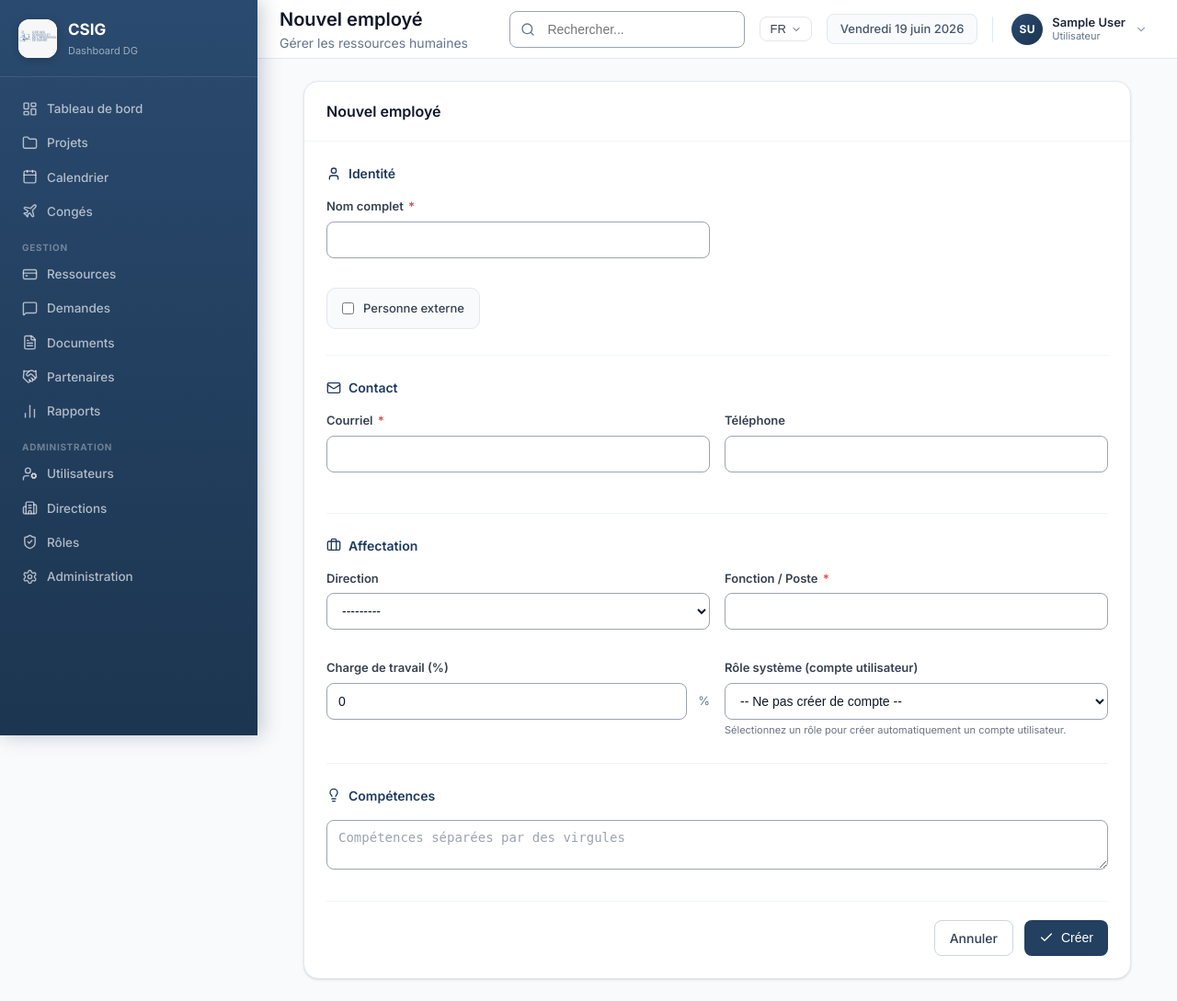
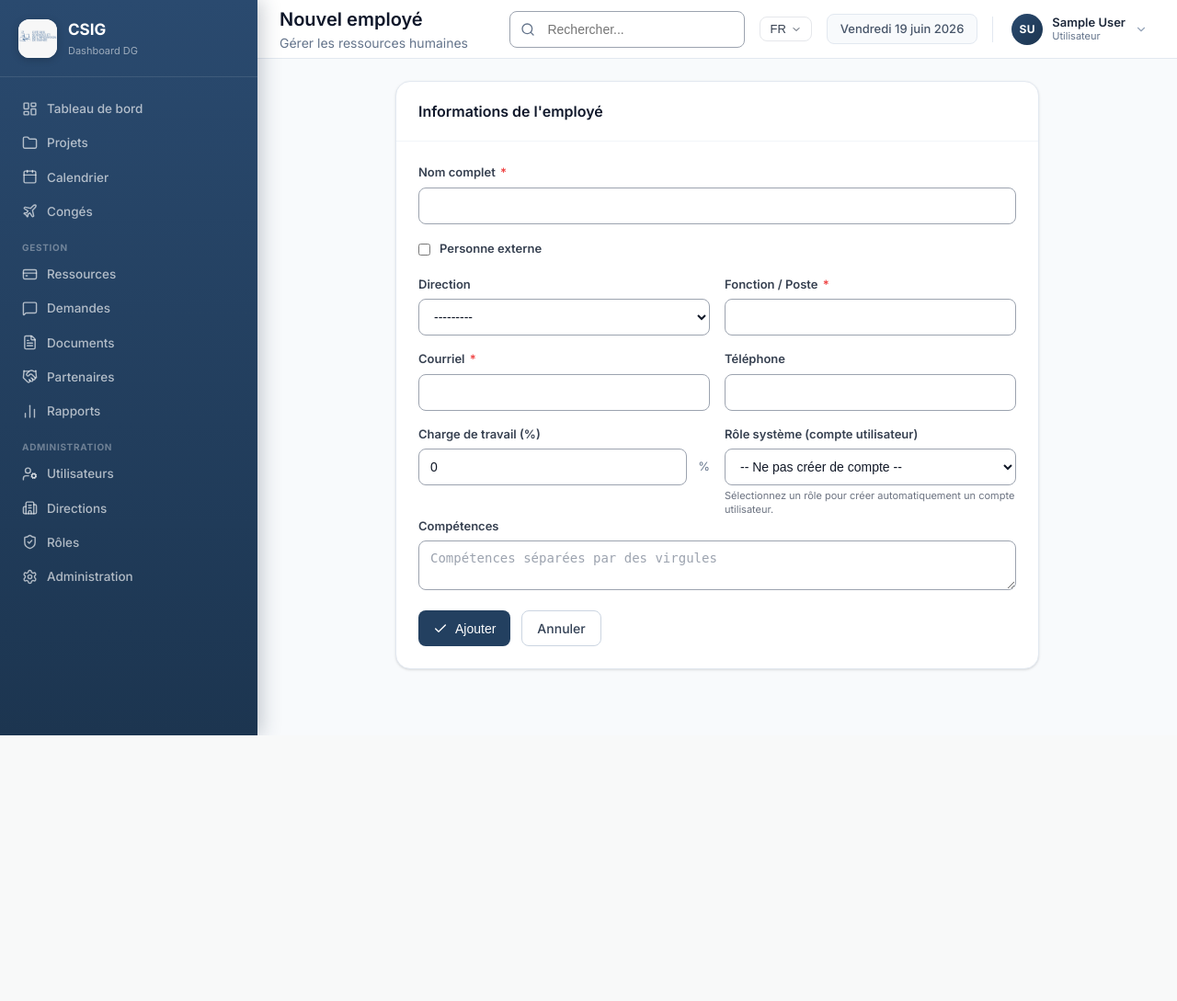
Before and after one commit to Bella5768/Dashbord_Direction, a Django app: page /employes/nouveau/ in a window 1280 px wide. Shown: the whole page at 92% size. After the commit the page ends 800 px from the top, so only its background shows below. Run offline with Django 5.2, Linux system fonts and the light colour scheme; the visitor is signed in with stand-in values (Sample User, id 1); data comes from the database, SQL or seed files in the repository; some libraries are stand-ins or nearby versions.

Commit message:
ui: alignement du formulaire employé sur le design des autres formulaires

```diff
--- a/templates/core/employee_form.html
+++ b/templates/core/employee_form.html
@@ -6,56 +6,57 @@
 {% block page_subtitle %}{% trans 'Gérer les ressources humaines' %}{% endblock %}
 
 {% block content %}
-<div class="card" style="max-width: 900px; margin: 0 auto;">
+<div class="card" style="max-width: 700px; margin: 0 auto;">
     <div class="card-header">
-        <h3 class="card-title">{{ title }}</h3>
+        <h3 class="card-title">{% trans 'Informations de l\'employé' %}</h3>
     </div>
     <div class="card-content">
         <form method="post">
             {% csrf_token %}
 
-            <!-- Section identité -->
-            <div style="margin-bottom: 28px;">
-                <h4 style="font-size: 14px; font-weight: 600; color: #1e3a5f; margin: 0 0 16px 0; display: flex; align-items: center; gap: 8px;">
-                    <i data-lucide="user" width="16" height="16"></i>
-                    {% trans 'Identité' %}
-                </h4>
-                <div class="grid grid-2" style="gap: 16px;">
             <div class="form-group">
-                        <label for="{{ form.name.id_for_label }}" class="form-label">
+                <label class="form-label" for="{{ form.name.id_for_label }}">
                     {{ form.name.label }} <span class="required">*</span>
                 </label>
                 {{ form.name }}
                 {% if form.name.errors %}<p class="form-error">{{ form.name.errors.0 }}</p>{% endif %}
             </div>
+
             <div class="form-group" id="org_row" style="display:none;">
-                        <label for="{{ form.organization.id_for_label }}" class="form-label">
+                <label class="form-label" for="{{ form.organization.id_for_label }}">
                     {{ form.organization.label }} <span class="required">*</span>
                 </label>
                 {{ form.organization }}
                 {% if form.organization.errors %}<p class="form-error">{{ form.organization.errors.0 }}</p>{% endif %}
             </div>
-                </div>
 
-                <div class="form-group" style="margin-top: 16px;">
-                    <label style="display: inline-flex; align-items: center; gap: 10px; padding: 12px 16px; background: #f8fafc; border: 1px solid #e2e8f0; border-radius: 10px; cursor: pointer; font-size: 14px; color: #334155;">
+            <div class="form-group">
+                <label style="display: inline-flex; align-items: center; gap: 10px; cursor: pointer; font-size: 14px;">
                     {{ form.is_external }}
-                        <span class="form-label" style="margin: 0; font-weight: 500;">{{ form.is_external.label }}</span>
+                    <span class="form-label" style="margin: 0;">{{ form.is_external.label }}</span>
                 </label>
                 {% if form.is_external.errors %}<p class="form-error">{{ form.is_external.errors.0 }}</p>{% endif %}
                 {% if form.is_external.help_text %}<span class="form-help">{{ form.is_external.help_text }}</span>{% endif %}
             </div>
+
+            <div class="grid grid-2" style="gap: 16px;">
+                <div class="form-group">
+                    <label class="form-label" for="{{ form.direction.id_for_label }}">{{ form.direction.label }}</label>
+                    {{ form.direction }}
+                    {% if form.direction.errors %}<p class="form-error">{{ form.direction.errors.0 }}</p>{% endif %}
+                </div>
+                <div class="form-group">
+                    <label class="form-label" for="{{ form.role.id_for_label }}">
+                        {{ form.role.label }} <span class="required">*</span>
+                    </label>
+                    {{ form.role }}
+                    {% if form.role.errors %}<p class="form-error">{{ form.role.errors.0 }}</p>{% endif %}
+                </div>
             </div>
 
-            <!-- Section contact -->
-            <div style="margin-bottom: 28px; padding-top: 24px; border-top: 1px solid #f1f5f9;">
-                <h4 style="font-size: 14px; font-weight: 600; color: #1e3a5f; margin: 0 0 16px 0; display: flex; align-items: center; gap: 8px;">
-                    <i data-lucide="mail" width="16" height="16"></i>
-                    {% trans 'Contact' %}
-                </h4>
             <div class="grid grid-2" style="gap: 16px;">
                 <div class="form-group" id="email_row">
-                        <label for="{{ form.email.id_for_label }}" class="form-label">
+                    <label class="form-label" for="{{ form.email.id_for_label }}">
                         {{ form.email.label }} <span id="email_required_star" class="required">*</span>
                     </label>
                     {{ form.email }}
@@ -65,36 +66,15 @@
                     </span>
                 </div>
                 <div class="form-group">
-                        <label for="{{ form.phone.id_for_label }}" class="form-label">{{ form.phone.label }}</label>
+                    <label class="form-label" for="{{ form.phone.id_for_label }}">{{ form.phone.label }}</label>
                     {{ form.phone }}
                     {% if form.phone.errors %}<p class="form-error">{{ form.phone.errors.0 }}</p>{% endif %}
                 </div>
             </div>
-            </div>
 
-            <!-- Section affectation -->
-            <div style="margin-bottom: 28px; padding-top: 24px; border-top: 1px solid #f1f5f9;">
-                <h4 style="font-size: 14px; font-weight: 600; color: #1e3a5f; margin: 0 0 16px 0; display: flex; align-items: center; gap: 8px;">
-                    <i data-lucide="briefcase" width="16" height="16"></i>
-                    {% trans 'Affectation' %}
-                </h4>
             <div class="grid grid-2" style="gap: 16px;">
                 <div class="form-group">
-                        <label for="{{ form.direction.id_for_label }}" class="form-label">{{ form.direction.label }}</label>
-                        {{ form.direction }}
-                        {% if form.direction.errors %}<p class="form-error">{{ form.direction.errors.0 }}</p>{% endif %}
-                    </div>
-                    <div class="form-group">
-                        <label for="{{ form.role.id_for_label }}" class="form-label">
-                            {{ form.role.label }} <span class="required">*</span>
-                        </label>
-                        {{ form.role }}
-                        {% if form.role.errors %}<p class="form-error">{{ form.role.errors.0 }}</p>{% endif %}
-                    </div>
-                </div>
-                <div class="grid grid-2" style="gap: 16px; margin-top: 16px;">
-                    <div class="form-group">
-                        <label for="{{ form.workload.id_for_label }}" class="form-label">{{ form.workload.label }}</label>
+                    <label class="form-label" for="{{ form.workload.id_for_label }}">{{ form.workload.label }}</label>
                     <div style="display: flex; align-items: center; gap: 12px;">
                         {{ form.workload }}
                         <span style="font-size: 13px; color: #64748b; white-space: nowrap;">%</span>
@@ -102,35 +82,26 @@
                     {% if form.workload.errors %}<p class="form-error">{{ form.workload.errors.0 }}</p>{% endif %}
                 </div>
                 <div class="form-group">
-                        <label for="{{ form.system_role.id_for_label }}" class="form-label">
-                            {{ form.system_role.label }}
-                        </label>
+                    <label class="form-label" for="{{ form.system_role.id_for_label }}">{{ form.system_role.label }}</label>
                     {{ form.system_role }}
                     {% if form.system_role.errors %}<p class="form-error">{{ form.system_role.errors.0 }}</p>{% endif %}
                     <span class="form-help">{% trans "Sélectionnez un rôle pour créer automatiquement un compte utilisateur." %}</span>
                 </div>
             </div>
-            </div>
 
-            <!-- Section compétences -->
-            <div style="margin-bottom: 28px; padding-top: 24px; border-top: 1px solid #f1f5f9;">
-                <h4 style="font-size: 14px; font-weight: 600; color: #1e3a5f; margin: 0 0 16px 0; display: flex; align-items: center; gap: 8px;">
-                    <i data-lucide="lightbulb" width="16" height="16"></i>
-                    {% trans 'Compétences' %}
-                </h4>
             <div class="form-group">
+                <label class="form-label" for="{{ form.skills.id_for_label }}">{{ form.skills.label }}</label>
                 {{ form.skills }}
                 {% if form.skills.errors %}<p class="form-error">{{ form.skills.errors.0 }}</p>{% endif %}
                 {% if form.skills.help_text %}<span class="form-help">{{ form.skills.help_text }}</span>{% endif %}
             </div>
-            </div>
 
-            <div class="flex gap-3 mt-6" style="justify-content: flex-end; padding-top: 20px; border-top: 1px solid #f1f5f9;">
-                <a href="{% url 'core:resources' %}?tab=rh" class="btn btn-outline">{% trans 'Annuler' %}</a>
+            <div class="flex gap-3">
                 <button type="submit" class="btn btn-primary">
                     <i data-lucide="check" width="16" height="16"></i>
-                    {% if employee %}{% trans 'Modifier' %}{% else %}{% trans 'Créer' %}{% endif %}
+                    {% if employee %}{% trans 'Enregistrer' %}{% else %}{% trans 'Ajouter' %}{% endif %}
                 </button>
+                <a href="{% url 'core:resources' %}?tab=rh" class="btn btn-outline">{% trans 'Annuler' %}</a>
             </div>
         </form>
     </div>
```
Lines whose indentation alone changed are shown as unchanged.
